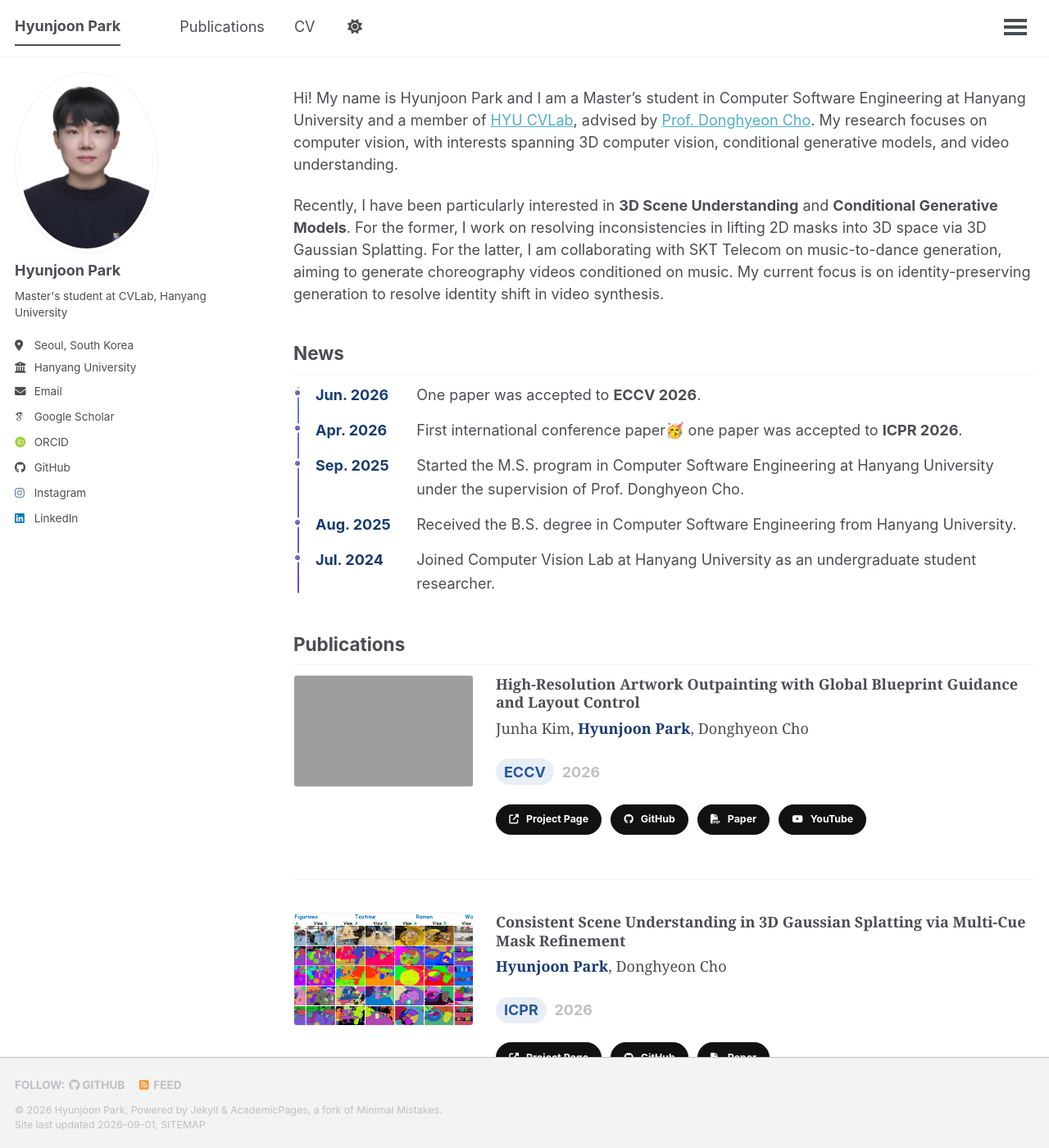
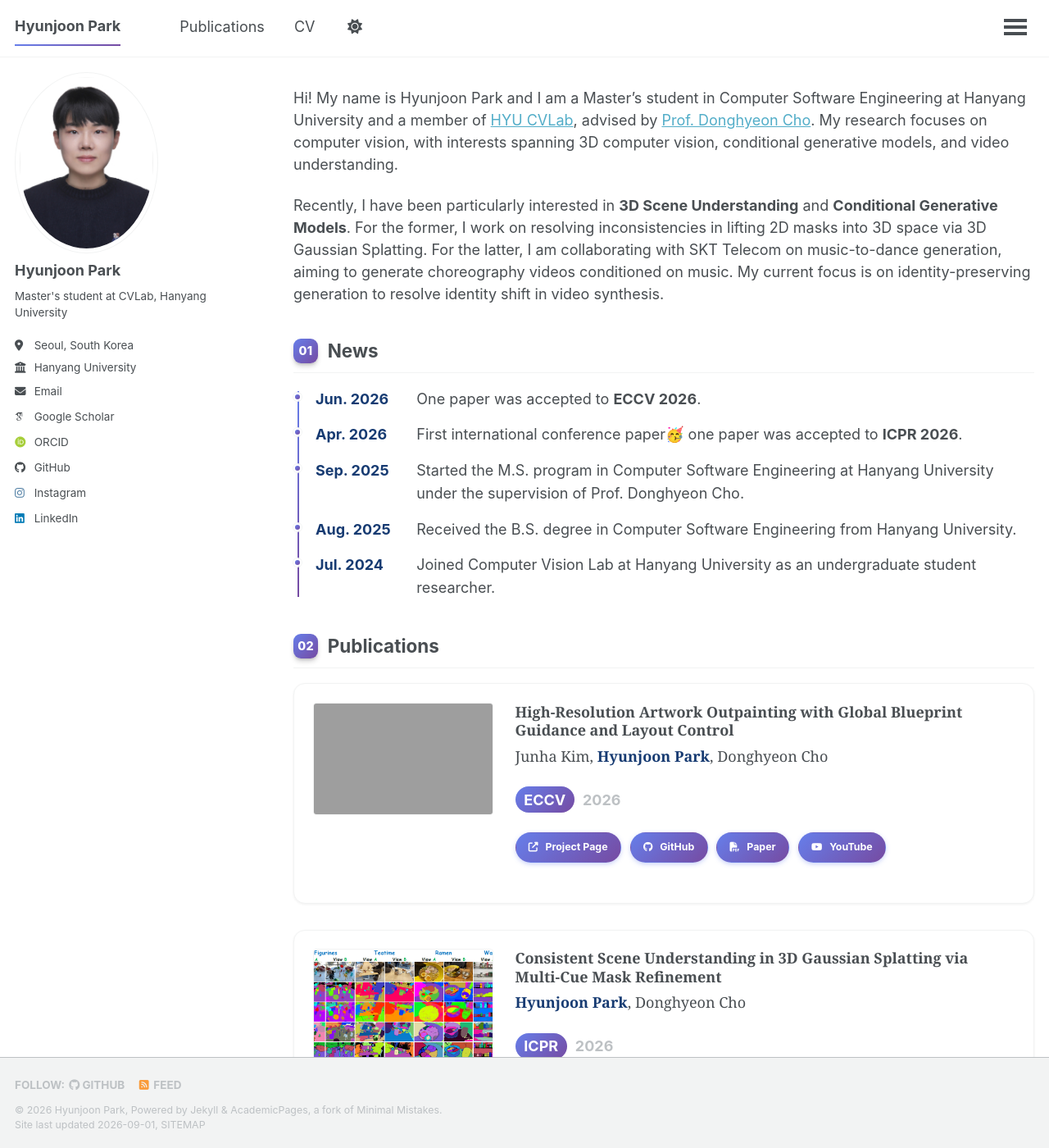
Before and after one commit to hjpark83/hjpark83.github.io, a Jekyll site: the page built from _pages/about.md, in a window 1280 px wide and 1400 px high. Shown: the whole window at 82% size. Built offline with Jekyll 4.4.1, drawn with Linux system fonts in a browser that asks for light colours; some web fonts are replaced; a script that is not in the unit is left out; some of the changed text lies outside the part shown.

Commit message:
change design

```diff
--- a/_pages/about.md
+++ b/_pages/about.md
@@ -11,6 +11,35 @@ Hi! My name is Hyunjoon Park and I am a Master's student in Computer Software En
 Recently, I have been particularly interested in **3D Scene Understanding** and **Conditional Generative Models**. For the former, I work on resolving inconsistencies in lifting 2D masks into 3D space via 3D Gaussian Splatting. For the latter, I am collaborating with SKT Telecom on music-to-dance generation, aiming to generate choreography videos conditioned on music. My current focus is on identity-preserving generation to resolve identity shift in video synthesis.
 
 <style>
+  .home-sections {
+    counter-reset: section-num;
+  }
+
+  .section-title {
+    display: flex;
+    align-items: center;
+    gap: 0.65rem;
+    margin: 2.25rem 0 1rem;
+  }
+
+  .section-title::before {
+    counter-increment: section-num;
+    content: counter(section-num, decimal-leading-zero);
+    display: inline-flex;
+    align-items: center;
+    justify-content: center;
+    flex-shrink: 0;
+    width: 30px;
+    height: 30px;
+    border-radius: 9px;
+    background: linear-gradient(135deg, #667eea 0%, #764ba2 100%);
+    color: #fff;
+    font-size: 0.8rem;
+    font-weight: 800;
+    letter-spacing: 0.02em;
+    box-shadow: 0 4px 6px -1px rgb(0 0 0 / 0.2), 0 2px 4px -2px rgb(0 0 0 / 0.2);
+  }
+
   .edu-timeline {
     position: relative;
     display: flex;
@@ -144,7 +173,9 @@ Recently, I have been particularly interested in **3D Scene Understanding** and
   }
 </style>
 
-## News
+<div class="home-sections">
+
+<h2 class="section-title">News</h2>
 
 {% if site.data.news %}
   <ul class="news-list">
@@ -162,14 +193,14 @@ Recently, I have been particularly interested in **3D Scene Understanding** and
   </ul>
 {% endif %}
 
-## Publications
+<h2 class="section-title">Publications</h2>
 
 {% assign featured_publications = site.publications | reverse %}
 {% for post in featured_publications limit: 3 %}
   {% include publication-card.html post=post view="compact" %}
 {% endfor %}
 
-## Education
+<h2 class="section-title">Education</h2>
 
 <div class="edu-timeline">
   <div class="edu-timeline-item">
@@ -191,6 +222,8 @@ Recently, I have been particularly interested in **3D Scene Understanding** and
   </div>
 </div>
 
-## Patents
+<h2 class="section-title">Patents</h2>
 
 - "**Consistent Scene Understanding in 3D Gaussian Splatting via Multi-Cue Mask Refinement (다중 단서 기반 3차원 장면 이해 장치 및 방법)**", KR Patent No. 10-2026-0105246
+
+</div>
--- a/_sass/layout/_buttons.scss
+++ b/_sass/layout/_buttons.scss
@@ -42,6 +42,18 @@
 
     + .btn--block {
       margin-top: 0.25em;
+    }
+  }
+
+  /* primary / call-to-action */
+
+  &--primary {
+    background: linear-gradient(135deg, #667eea 0%, #764ba2 100%);
+    box-shadow: 0 4px 10px -2px rgba(102, 126, 234, 0.5);
+
+    &:hover {
+      background: linear-gradient(135deg, #5a6fd6 0%, #683f92 100%);
+      box-shadow: 0 6px 14px -2px rgba(102, 126, 234, 0.6);
     }
   }
 
--- a/_sass/layout/_masthead.scss
+++ b/_sass/layout/_masthead.scss
@@ -70,13 +70,15 @@
 .masthead__menu-item.selected a {
   color: var(--global-text-color);
   font-weight: 700;
-  border-bottom: 2px solid var(--global-text-color);
+  border-bottom: 2px solid;
+  border-image: linear-gradient(90deg, #667eea, #764ba2) 1;
   pointer-events: none; /* Move this here */
   cursor: default; /* Move this here too */
 }
 
 .masthead__menu-item.selected a:hover {
   color: var(--global-text-color);
-  border-bottom: 2px solid var(--global-text-color);
+  border-bottom: 2px solid;
+  border-image: linear-gradient(90deg, #667eea, #764ba2) 1;
   /* No need to repeat pointer-events and cursor here */
 }
--- a/_sass/layout/_navigation.scss
+++ b/_sass/layout/_navigation.scss
@@ -242,7 +242,7 @@
         left: 0;
         bottom: 0;
         height: 4px;
-        background: var(--global-border-color);
+        background: linear-gradient(90deg, #667eea, #764ba2);
         width: 100%;
         -webkit-transition: $global-transition;
         transition: $global-transition;
--- a/_sass/layout/_page.scss
+++ b/_sass/layout/_page.scss
@@ -151,15 +151,16 @@
   font-weight: bold;
   text-decoration: none !important;
   color: #fff !important;
-  background: #111;
-  border: 1px solid #111;
+  background: linear-gradient(135deg, #667eea 0%, #764ba2 100%);
+  border: 1px solid transparent;
   border-radius: 999px;
+  box-shadow: 0 2px 6px -1px rgba(102, 126, 234, 0.45);
   transition: $global-transition;
 
   &:hover {
     color: #fff !important;
-    background: #2b2b2b;
-    border-color: #2b2b2b;
+    background: linear-gradient(135deg, #5a6fd6 0%, #683f92 100%);
+    box-shadow: 0 4px 10px -1px rgba(102, 126, 234, 0.6);
   }
 }
 
@@ -199,13 +200,18 @@
   grid-template-columns: minmax(180px, 240px) minmax(0, 1fr);
   gap: 1.5rem;
   align-items: start;
-  margin: 0 0 2.25rem;
-  padding-bottom: 1.5rem;
-  border-bottom: 1px solid var(--global-border-color);
+  margin: 0 0 1.75rem;
+  padding: 1.25rem;
+  background: var(--global-bg-color);
+  border: 1px solid var(--global-border-color);
+  border-radius: 14px;
+  box-shadow: 0 1px 3px rgba(0, 0, 0, 0.06);
   transition: $global-transition;
 
   &:hover {
-    border-color: mix(#fff, #173b72, 70%);
+    transform: translateY(-3px);
+    border-color: transparent;
+    box-shadow: 0 12px 24px -10px rgba(102, 126, 234, 0.45), 0 4px 10px -4px rgba(0, 0, 0, 0.15);
   }
 }
 
@@ -290,10 +296,11 @@
 
 .publication-card__venue-badge {
   display: inline-block;
-  padding: 0.15rem 0.55rem;
+  padding: 0.15rem 0.6rem;
   border-radius: 999px;
-  background: rgba(36, 88, 166, 0.1);
-  color: #2458a6;
+  background: linear-gradient(135deg, #667eea 0%, #764ba2 100%);
+  color: #fff;
+  font-weight: 700;
 }
 
 .publication-card__year {
```
